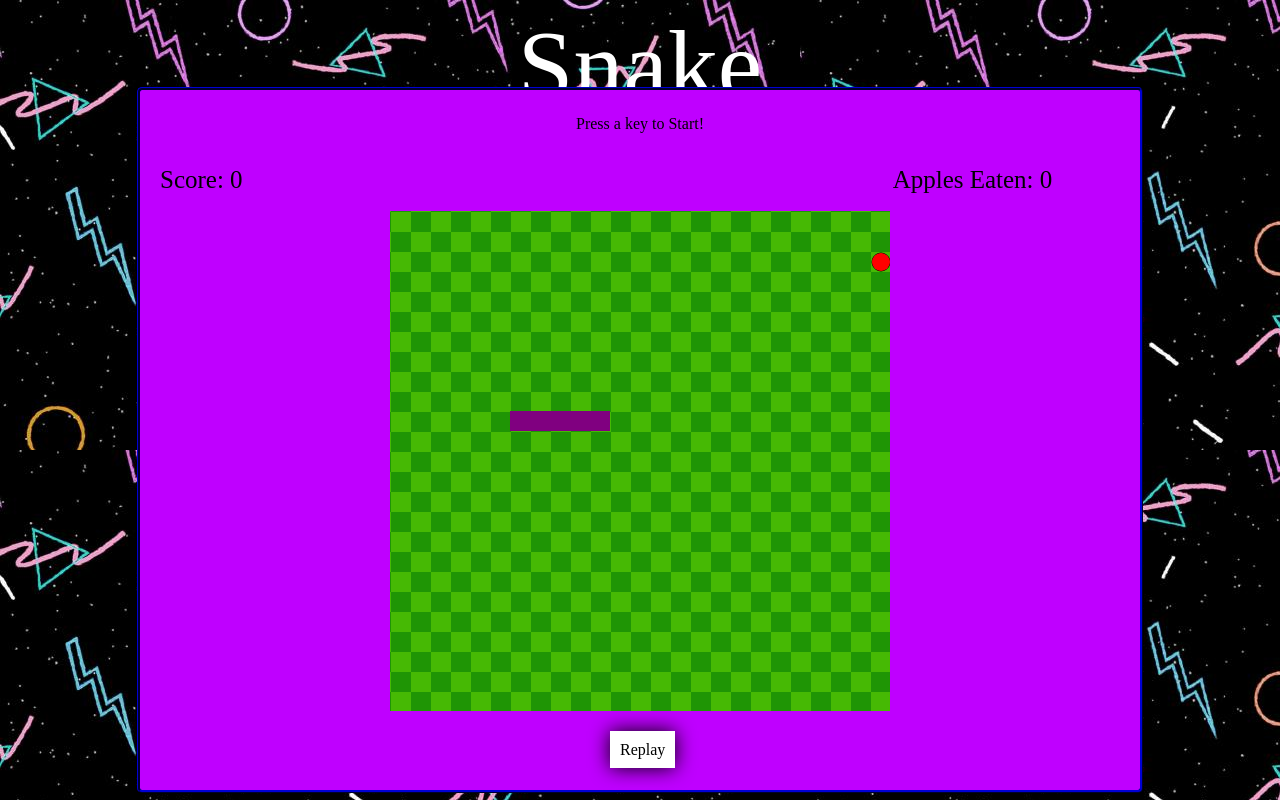
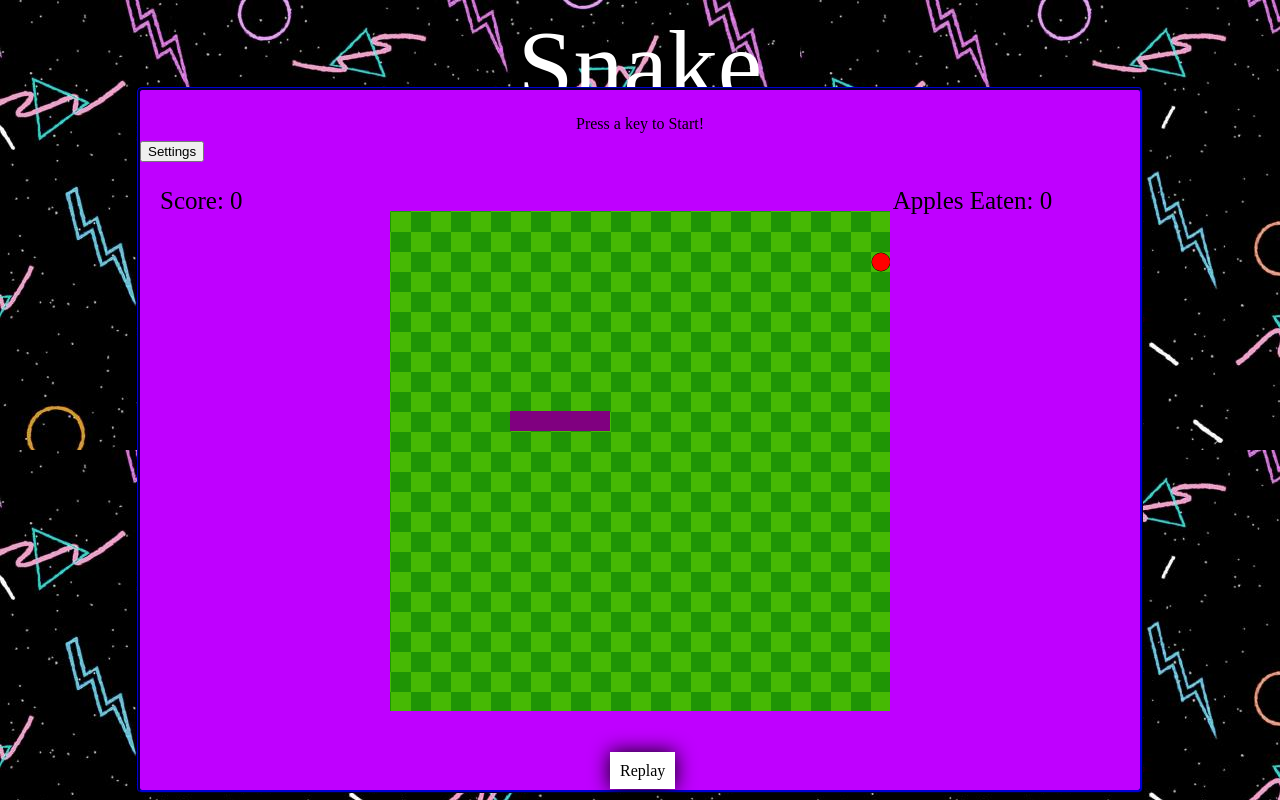
Before and after one commit to LoganColey/EverestGameCenter, a Django app: page /snake/ in a window 1280 px wide. Run offline with Django 3.2, Linux system fonts and the light colour scheme; parts of the project's set-up code (start-up, migrations or seed data) failed here and were passed over.

Commit message:
Update snake.html

```diff
--- a/app/templates/snake.html
+++ b/app/templates/snake.html
@@ -10,6 +10,14 @@
     <div id="snaketitle">Snake</div>
     <div id="snakegame">
       <p id="start_message">Press a key to Start!</p>
+      <div class="popup" id="popup-1">
+        <div class="overlay"></div>
+        <div class="content">
+          <div class="close-btn" onclick="togglePopup()">&times;</div>
+          <p>Stuff</p>
+        </div>
+      </div>
+    <button onclick="togglePopup()">Settings</button>
       <div id="stats">
         <p id="score">Score: 0</p>
         <p id="apples_eaten">Apples Eaten: 0</p>
```
